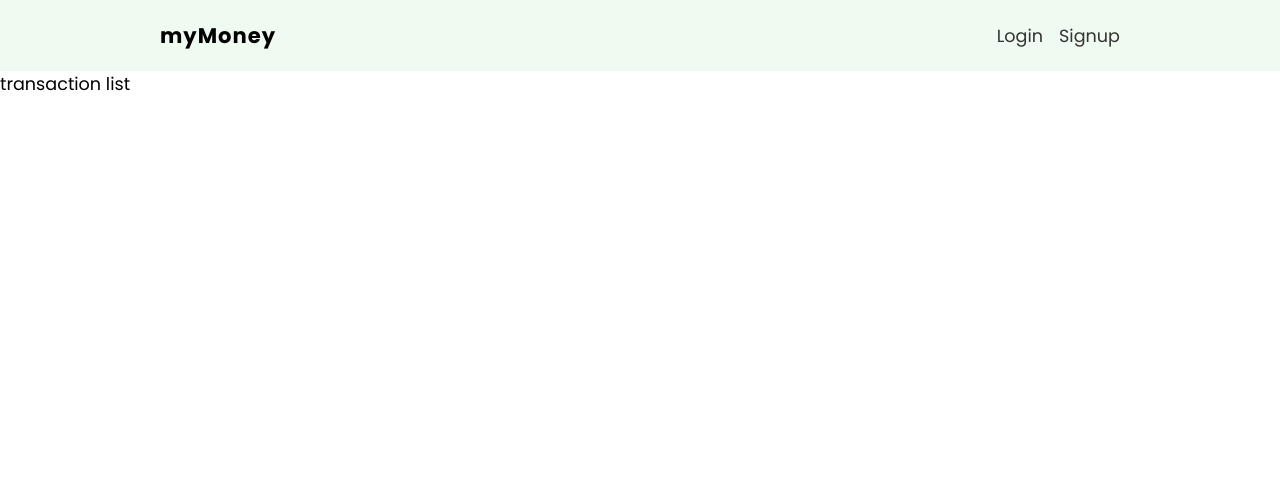
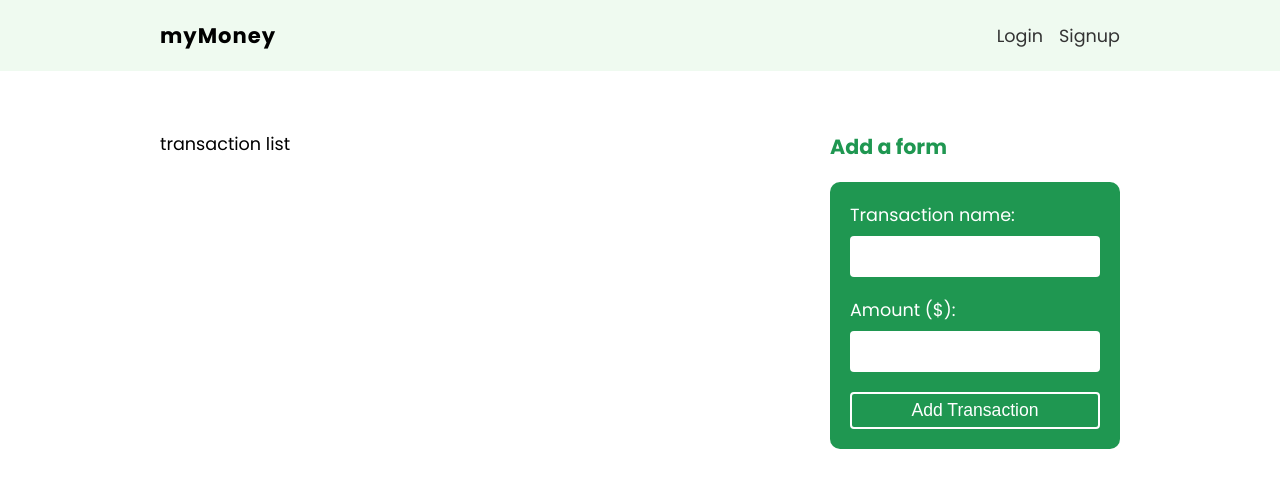
Before and after one commit to bitdern/my-money, a React (Create React App) app in the folder my-money/: page / in a window 1280 px wide. Shown: the top 488 px of the page. Built offline with nearby package versions, Linux system fonts and the light colour scheme; no server answers.

Commit message:
created a transaction form for home page

```diff
--- a/my-money/src/pages/home/Home.js
+++ b/my-money/src/pages/home/Home.js
@@ -1,11 +1,14 @@
 // styles
 import styles from "./Home.module.css";
+import TransactionForm from "./TransactionForm";
 
 export default function Home() {
   return (
     <div className={styles.container}>
       <div className={styles.content}>transaction list</div>
-      <div className={styles.sidebar}></div>
+      <div className={styles.sidebar}>
+        <TransactionForm />
+      </div>
     </div>
   );
 }
--- a/my-money/src/pages/home/Home.module.css
+++ b/my-money/src/pages/home/Home.module.css
@@ -0,0 +1,56 @@
+.container {
+  display: grid;
+  grid-template-columns: 2fr 1fr;
+  max-width: 960px;
+  margin: 60px auto;
+}
+.content {
+  padding-right: 30px;
+}
+.sidebar {
+  padding-left: 30px;
+}
+.sidebar form {
+  padding: 20px;
+  background: #1f9751;
+  border-radius: 10px;
+}
+.sidebar input,
+.sidebar select {
+  display: block;
+  width: 100%;
+  padding: 10px;
+  margin-top: 8px;
+  box-sizing: border-box;
+  border: 0;
+  border-radius: 4px;
+  color: #555;
+  font-size: 1em;
+}
+.sidebar label {
+  margin: 0 auto 20px;
+  display: block;
+  color: #fff;
+}
+.sidebar button {
+  color: #fff;
+  border: 2px solid #fff;
+  padding: 6px 12px;
+  background-color: transparent;
+  font-size: 1em;
+  border-radius: 4px;
+  cursor: pointer;
+  display: block;
+  width: 100%;
+}
+.sidebar h3 {
+  color: #1f9751;
+  margin-bottom: 20px;
+}
+.sidebar aside {
+  margin-top: 40px;
+  color: #555;
+}
+.sidebar aside li {
+  margin: 10px;
+}
--- /dev/null
+++ b/my-money/src/pages/home/TransactionForm.js
@@ -0,0 +1,42 @@
+import { useState } from "react";
+
+export default function TransactionForm() {
+  const [name, setName] = useState("");
+  const [amount, setAmount] = useState("");
+
+  const handleSubmit = (e) => {
+    e.preventDefault();
+
+    console.log({
+      name,
+      amount,
+    });
+  };
+
+  return (
+    <>
+      <h3>Add a form</h3>
+      <form onSubmit={handleSubmit}>
+        <label>
+          <span>Transaction name:</span>
+          <input
+            type="text"
+            required
+            onChange={(e) => setName(e.target.value)}
+            value={name}
+          />
+        </label>
+        <label>
+          <span>Amount ($):</span>
+          <input
+            type="number"
+            required
+            onChange={(e) => setAmount(e.target.value)}
+            value={amount}
+          />
+        </label>
+        <button>Add Transaction</button>
+      </form>
+    </>
+  );
+}
```
